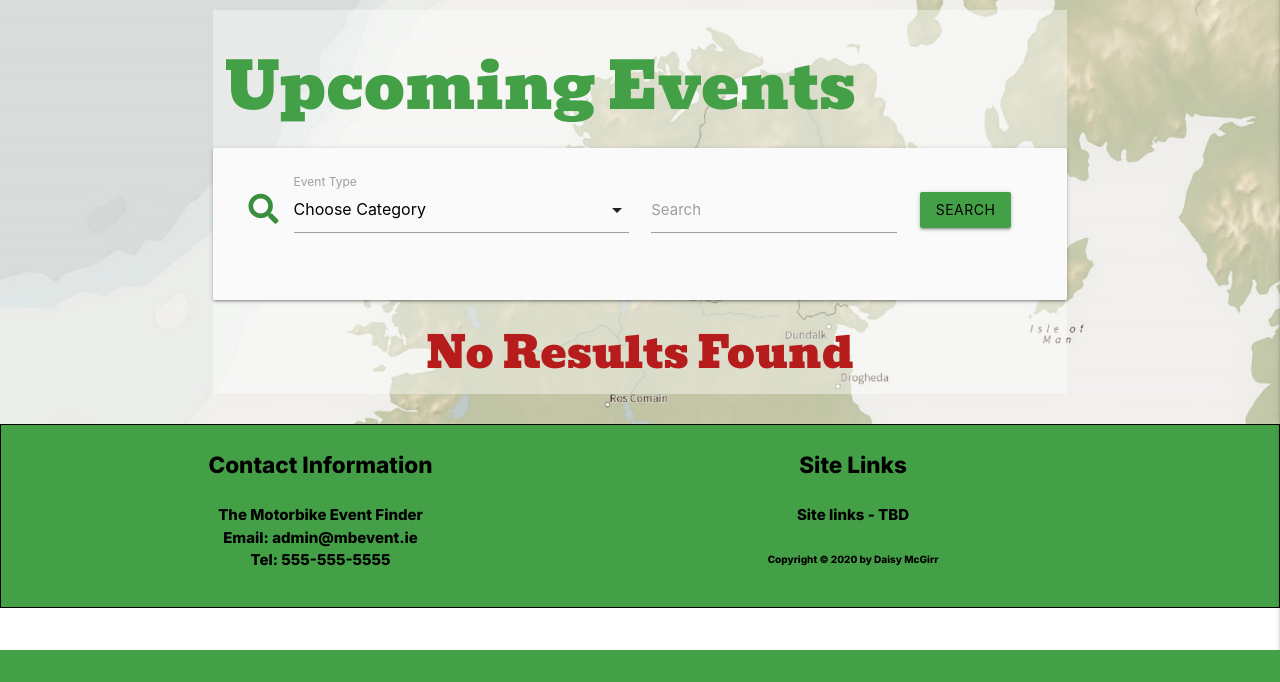
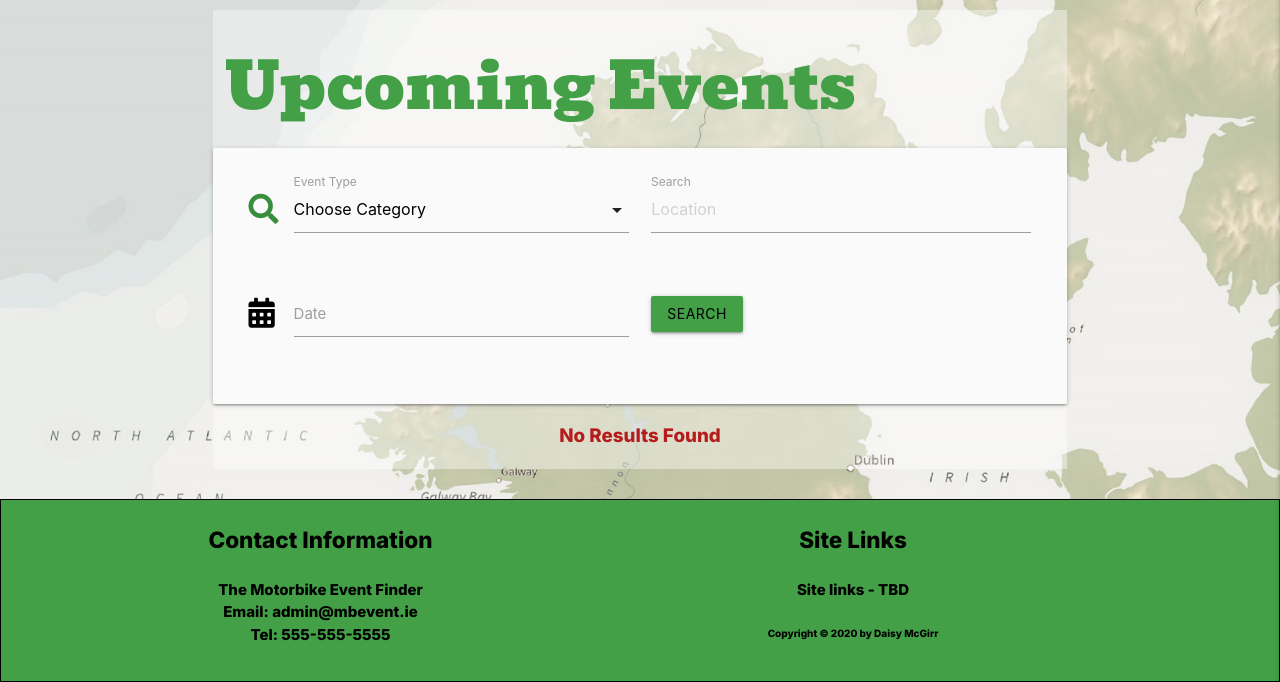
Before and after one commit to Dee-McG/Motorbike-Event-Finder, a Flask app: page /search in a window 1280 px wide. Shown: the part 150-832 px from the top of the page. Before the commit the page ends 800 px from the top, so only its background shows below. Run offline with Flask 2, Linux system fonts and the light colour scheme; a database or web service that is not in the repository returns one stand-in record (values such as "Sample title"); some libraries are stand-ins or nearby versions.

Commit message:
Added search by date functionality as per requirements

```diff
--- a/app.py
+++ b/app.py
@@ -165,18 +165,23 @@ def get_events():
 def search():
     """
     Returns search results from user input query or drop down
-    selection from events page.
-    Iterates through events returned and converts dates to date objects
-    in order to sort by date ascending. Converts back to strings after.
+    selection from events page and saves them to events list.
+    Iterates through events list and converts dates to date objects
+    in order to sort by date ascending. Converts date back to strings
+    after.
     Renders template for events.html.
     """
     query = request.form.get("query")
     event_type = request.form.get("event_type")
+    date = request.form.get("date")
     events = list()
+
     if query:
         events = list(mongo.db.events.find({"$text": {"$search": query}}))
     elif event_type:
         events = list(mongo.db.events.find({"$text": {"$search": event_type}}))
+    elif date:
+        events = list(mongo.db.events.find({"date": date}))
 
     for event in events:
         event_date = datetime.strptime(event.get('date'), '%d %B %Y').date()
@@ -230,6 +235,7 @@ def edit_event(event_id):
             "organiser": request.form.get("organiser"),
             "created_by": session["user"]
         }
+
         mongo.db.events.update({"_id": ObjectId(event_id)}, submit)
         flash("Event Successfully Updated", 'message')
 
--- a/templates/events.html
+++ b/templates/events.html
@@ -12,7 +12,7 @@
                     <div class="row">
 
                         <!-- Event type drop down -->
-                        <div class="input-field col s11 m6">
+                        <div class="input-field col s12 m6">
                             <i class="fas fa-search prefix green-text text-darken-2"></i>
                             <select id="event_type" name="event_type" type="text" class="validate">
                                 <option value="" disabled selected>Choose Category</option>
@@ -23,12 +23,21 @@
                             <label>Event Type</label>
                         </div>
                         <!-- Text search box -->
-                        <div class="input-field col s6 m4">
-                            <input type="text" name="query" id="query" class="validate">
+                        <div class="input-field col s12 m6">
+                            <input type="text" name="query" id="query" class="validate" placeholder="Location">
                             <label for="query">Search</label>
                         </div>
+                    </div>
+
+                    <div class="row">
+                        <!-- Date Picker -->
+                        <div class="input-field col s8 m6">
+                            <i class="fas fa-calendar-alt prefix text-darken-4"></i>
+                            <input id="date" name="date" type="text" class="datepicker validate">
+                            <label for="date">Date</label>
+                        </div>
                         <!-- Search Button -->
-                        <div class="col s6 m2">
+                        <div class="col s4 m4">
                             <button type="submit" class="green darken-1 black-text btn text-shadow" id="search-btn">
                                 Search
                             </button>
@@ -63,7 +72,7 @@
                     {% endfor %}
                 </ul>
             {% else %}
-            <h3 class="red-text text-darken-4 center-align">No Results Found</h3>
+            <p class="red-text text-darken-4 center-align">No Results Found</p>
             {% endif %}
 
         </div>
```
